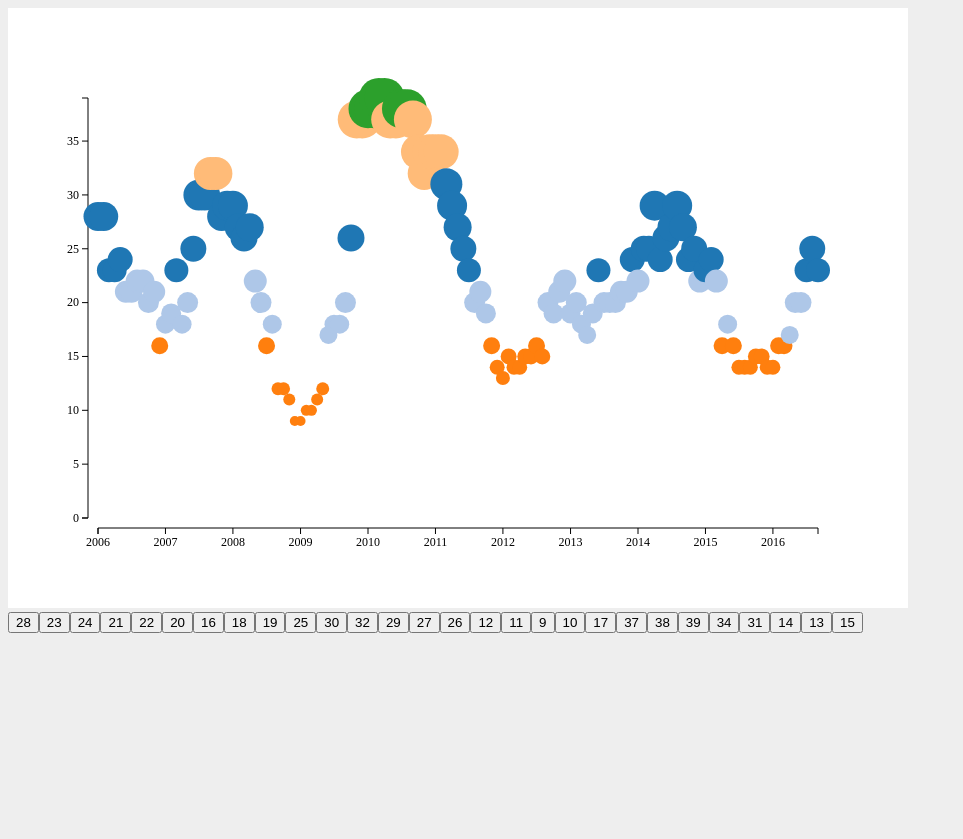
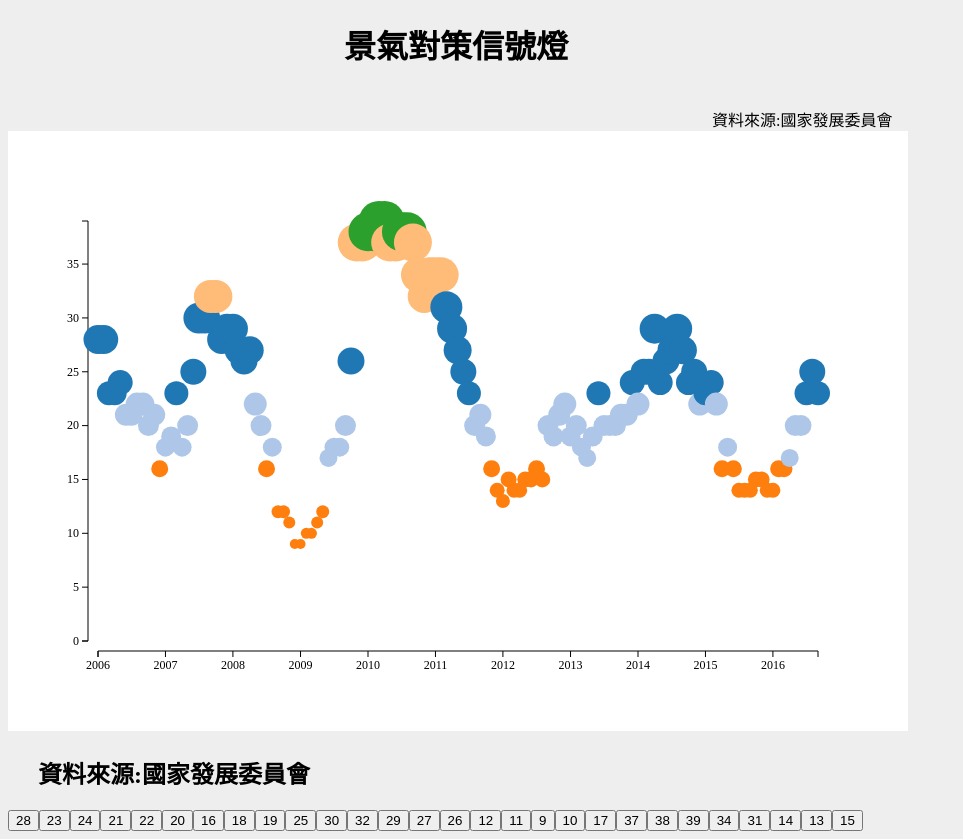
Before and after one commit to chengchiahsin/D3_Project1, a plain HTML site: page index.html in a window 1280 px wide. Shown: the whole page, without its empty margins (0-963 px from the left). Before the commit the page ends 800 px from the top, so only its background shows below. Drawn offline with nearby package versions, Linux system fonts and the light colour scheme.

Commit message:
reverise project1

```diff
--- a/index.html
+++ b/index.html
@@ -38,6 +38,8 @@
         }
     </style>
 </head>
+<h1>&nbsp;&nbsp;&nbsp;&nbsp;&nbsp;&nbsp;&nbsp;&nbsp;&nbsp;&nbsp;&nbsp;&nbsp;&nbsp;&nbsp;&nbsp;&nbsp;&nbsp;&nbsp;&nbsp;&nbsp;&nbsp;&nbsp;&nbsp;&nbsp;&nbsp;&nbsp;&nbsp;&nbsp;&nbsp;&nbsp;&nbsp;&nbsp;&nbsp;&nbsp;&nbsp;&nbsp;&nbsp;&nbsp;&nbsp;&nbsp;&nbsp;&nbsp;景氣對策信號燈</h1>
+<br>&nbsp;&nbsp;&nbsp;&nbsp;&nbsp;&nbsp;&nbsp;&nbsp;&nbsp;&nbsp;&nbsp;&nbsp;&nbsp;&nbsp;&nbsp;&nbsp;&nbsp;&nbsp;&nbsp;&nbsp;&nbsp;&nbsp;&nbsp;&nbsp;&nbsp;&nbsp;&nbsp;&nbsp;&nbsp;&nbsp;&nbsp;&nbsp;&nbsp;&nbsp;&nbsp;&nbsp;&nbsp;&nbsp;&nbsp;&nbsp;&nbsp;&nbsp;&nbsp;&nbsp;&nbsp;&nbsp;&nbsp;&nbsp;&nbsp;&nbsp;&nbsp;&nbsp;&nbsp;&nbsp;&nbsp;&nbsp;&nbsp;&nbsp;&nbsp;&nbsp;&nbsp;&nbsp;&nbsp;&nbsp;&nbsp;&nbsp;&nbsp;&nbsp;&nbsp;&nbsp;&nbsp;&nbsp;&nbsp;&nbsp;&nbsp;&nbsp;&nbsp;&nbsp;&nbsp;&nbsp;&nbsp;&nbsp;&nbsp;&nbsp;&nbsp;&nbsp;&nbsp;&nbsp;&nbsp;&nbsp;&nbsp;&nbsp;&nbsp;&nbsp;&nbsp;&nbsp;&nbsp;&nbsp;&nbsp;&nbsp;&nbsp;&nbsp;&nbsp;&nbsp;&nbsp;&nbsp;&nbsp;&nbsp;&nbsp;&nbsp;&nbsp;&nbsp;&nbsp;&nbsp;&nbsp;&nbsp;&nbsp;&nbsp;&nbsp;&nbsp;&nbsp;&nbsp;&nbsp;&nbsp;&nbsp;&nbsp;&nbsp;&nbsp;&nbsp;&nbsp;&nbsp;&nbsp;&nbsp;&nbsp;&nbsp;&nbsp;&nbsp;&nbsp;&nbsp;&nbsp;&nbsp;&nbsp;&nbsp;&nbsp;&nbsp;&nbsp;&nbsp;&nbsp;&nbsp;&nbsp;&nbsp;&nbsp;&nbsp;&nbsp;&nbsp;&nbsp;&nbsp;&nbsp;&nbsp;&nbsp;&nbsp;&nbsp;&nbsp;&nbsp;&nbsp;&nbsp;&nbsp;&nbsp;&nbsp;&nbsp;&nbsp;&nbsp;&nbsp;&nbsp;&nbsp;&nbsp;資料來源:國家發展委員會
 
 <body id="bodylight">
     <div id="tooltiplight" class="hidden">
@@ -173,5 +175,6 @@
         }
     </script>
 </body>
+<h2>&nbsp;&nbsp;&nbsp;&nbsp;&nbsp;資料來源:國家發展委員會</h2>
 
 </html>
```
